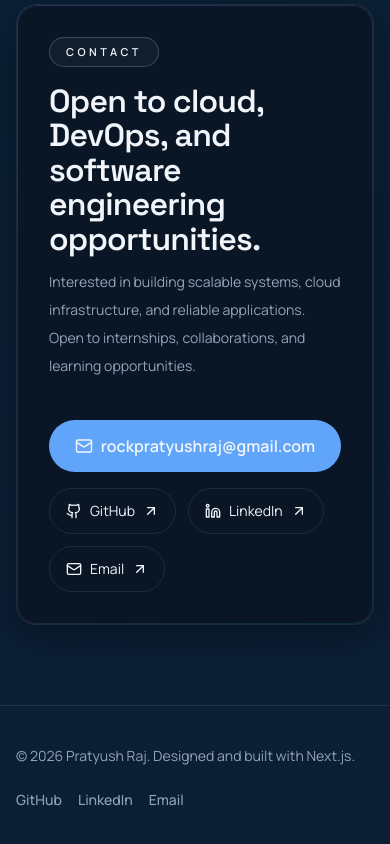
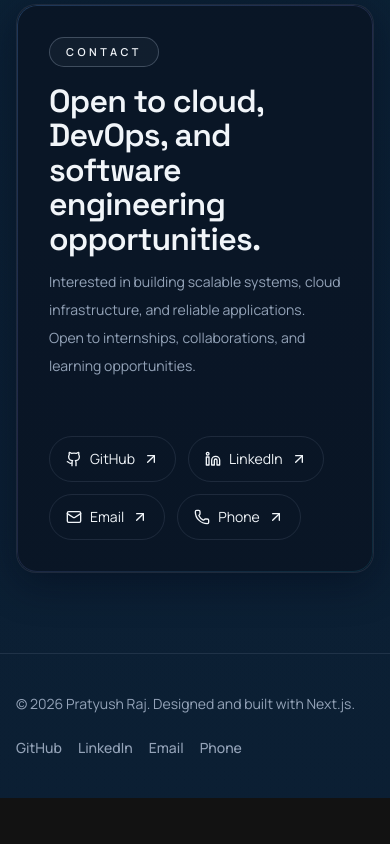
Before and after one commit to sy-Pratyush-raj/Portfolio, a Next.js app: page / in a window 390 px wide. Shown: the part 9731-10575 px from the top of the page. After the commit the page ends 10529 px from the top, so only its background shows below. Built offline with nearby package versions, Linux system fonts and the light colour scheme.

Commit message:
feat: add phone contact option to ContactSection for enhanced user connectivity

```diff
--- a/components/sections/contact-section.tsx
+++ b/components/sections/contact-section.tsx
@@ -1,5 +1,5 @@
 import Link from "next/link";
-import { ArrowUpRight, Github, Linkedin, Mail } from "lucide-react";
+import { ArrowUpRight, Github, Linkedin, Mail, Phone } from "lucide-react";
 
 import { Reveal } from "@/components/ui/reveal";
 import { SectionHeading } from "@/components/ui/section-heading";
@@ -10,7 +10,8 @@ export function ContactSection() {
   const iconMap = {
     GitHub: Github,
     LinkedIn: Linkedin,
-    Email: Mail
+    Email: Mail,
+    Phone: Phone
   } as const;
 
   return (
@@ -25,13 +26,23 @@ export function ContactSection() {
             />
 
             <div className="flex flex-col gap-4 md:flex-row md:items-center md:justify-between">
-              <Link
+              <div className="flex flex-col gap-3 sm:flex-row sm:items-center">
+                {/* <Link
                   href={`mailto:${contactSection.primaryEmail}`}
                   className="inline-flex items-center justify-center gap-2 rounded-full bg-[var(--accent)] px-6 py-3.5 font-semibold text-slate-950 transition duration-200 hover:-translate-y-0.5 hover:bg-[var(--accent-strong)] hover:shadow-[0_0_24px_rgba(167,243,208,0.3)]"
                 >
                   <Mail size={18} />
                   {contactSection.primaryEmail}
                 </Link>
+
+                <Link
+                  href={`tel:${contactSection.primaryPhone}`}
+                  className="inline-flex items-center justify-center gap-2 rounded-full bg-[var(--accent)] px-6 py-3.5 font-semibold text-slate-950 transition duration-200 hover:-translate-y-0.5 hover:bg-[var(--accent-strong)] hover:shadow-[0_0_24px_rgba(167,243,208,0.3)]"
+                >
+                  <Phone size={18} />
+                  {contactSection.primaryPhone}
+                </Link> */}
+              </div>
 
               <div className="flex flex-wrap gap-3">
                 {contactLinks.map((link) => {
--- a/data/contact-data.json
+++ b/data/contact-data.json
@@ -4,10 +4,11 @@
     "title": "Open to cloud, DevOps, and software engineering opportunities.",
     "description": "Interested in building scalable systems, cloud infrastructure, and reliable applications. Open to internships, collaborations, and learning opportunities."
   },
-  "primaryEmail": "rockpratyushraj@gmail.com",
+
   "links": [
     { "label": "GitHub", "href": "https://github.com/sy-Pratyush-raj" },
     { "label": "LinkedIn", "href": "https://www.linkedin.com/in/pratyushraj09/" },
-    { "label": "Email", "href": "mailto:rockpratyushraj@gmail.com" }
+    { "label": "Email", "href": "mailto:rockpratyushraj@gmail.com" },
+    { "label": "Phone", "href": "tel:8340738772" }
   ]
 }
--- a/lib/data.ts
+++ b/lib/data.ts
@@ -112,7 +112,8 @@ export const education = educationData.items.map((item) => ({
 
 export const contactSection = {
   sectionHeading: contactData.sectionHeading,
-  primaryEmail: contactData.primaryEmail
+  primaryEmail: contactData.primaryEmail,
+  primaryPhone: contactData.primaryPhone
 };
 export const contactLinks = contactData.links;
 
```
Lines whose indentation alone changed are shown as unchanged.
